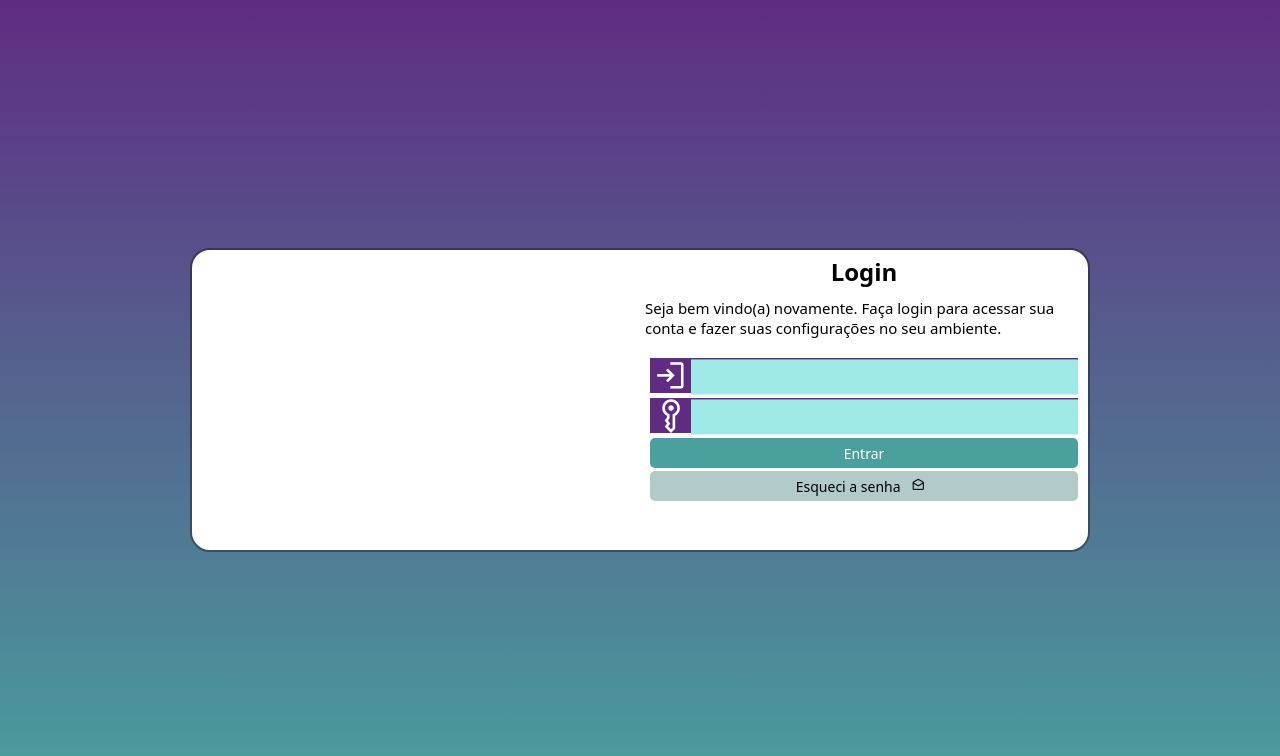
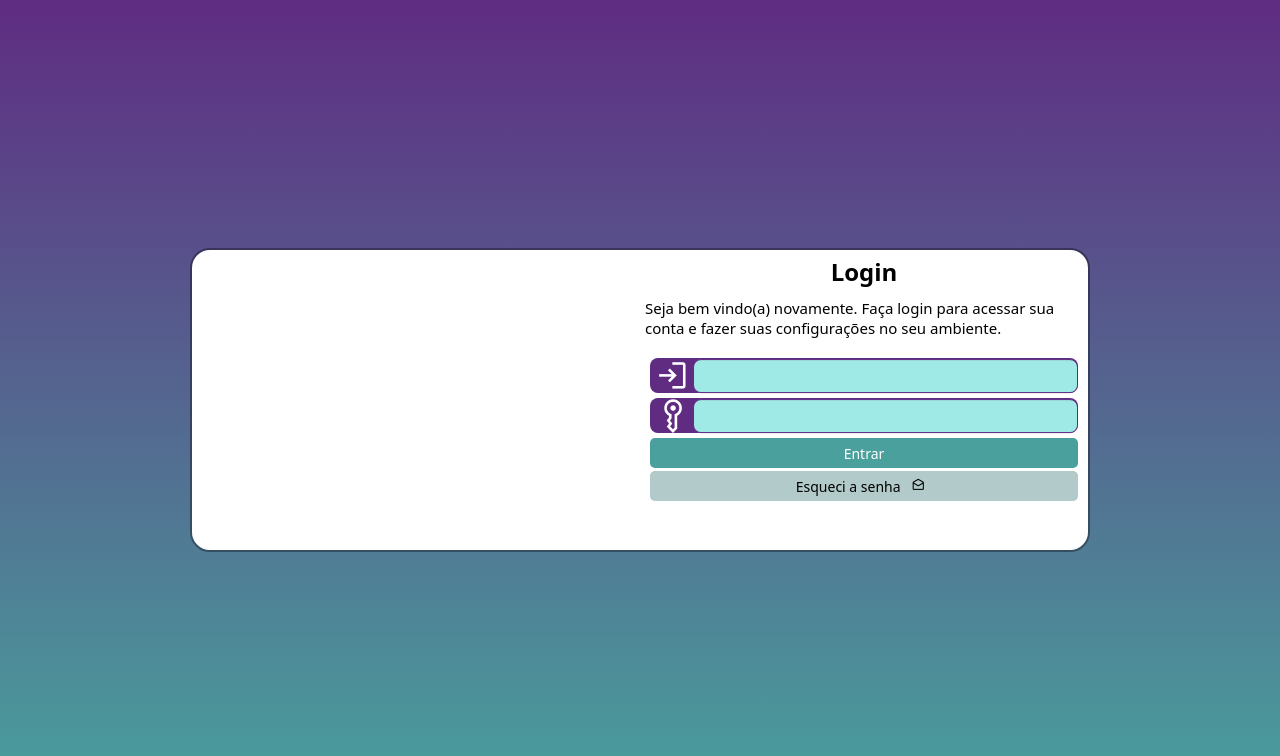
Before and after one commit to Lucaspass/projeto-login, a plain HTML site: page index.html in a window 1280 px wide. Drawn offline with nearby package versions, Linux system fonts and the light colour scheme.

Commit message:
ajustes finais no projeto tela de login

```diff
--- a/estilos/style.css
+++ b/estilos/style.css
@@ -1,6 +1,5 @@
 @charset "UTF-8";
-
-/*
+ /*
      Paleta de cores:
      Verder: #49a09d
      Lilas: #5f2c82
@@ -74,23 +73,29 @@ form > div.campo{
     height: 30px;
     margin: 5px 0px;
     padding-bottom: 5px;
+    border-radius: 8px;
 }
 
 form> div.campo> span{
     font-size: 2.2em;
     width: 40px;
-
+    margin-left: 2px;
+    border-top-left-radius: 8px;
+    border-bottom-left-radius: 8px;
     background-color: #5f2c82;
     color: white;
    }
 
 div.campo > input{
     background-color: #9fe9e6;
-    width: calc(100% - 41px);
+    width: calc(100% - 45px);
     border: none;
     margin-left: -4px;
-    height: 35px;
-    transform:translateY(-33%);
+    height: 32px;
+    border-radius: 8px;
+    border: 1px solid #5f2c82;
+    transform:translateY(-35%);
+
 
 }
 
```
